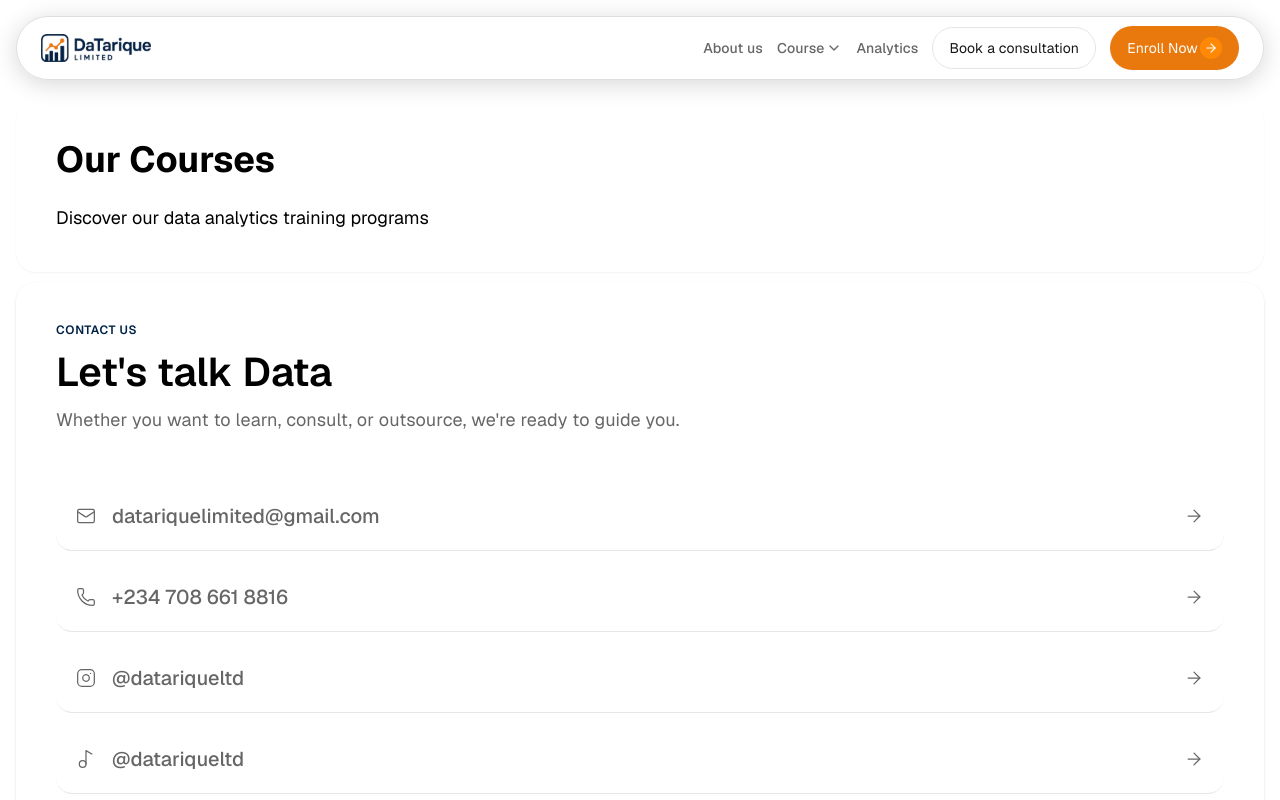
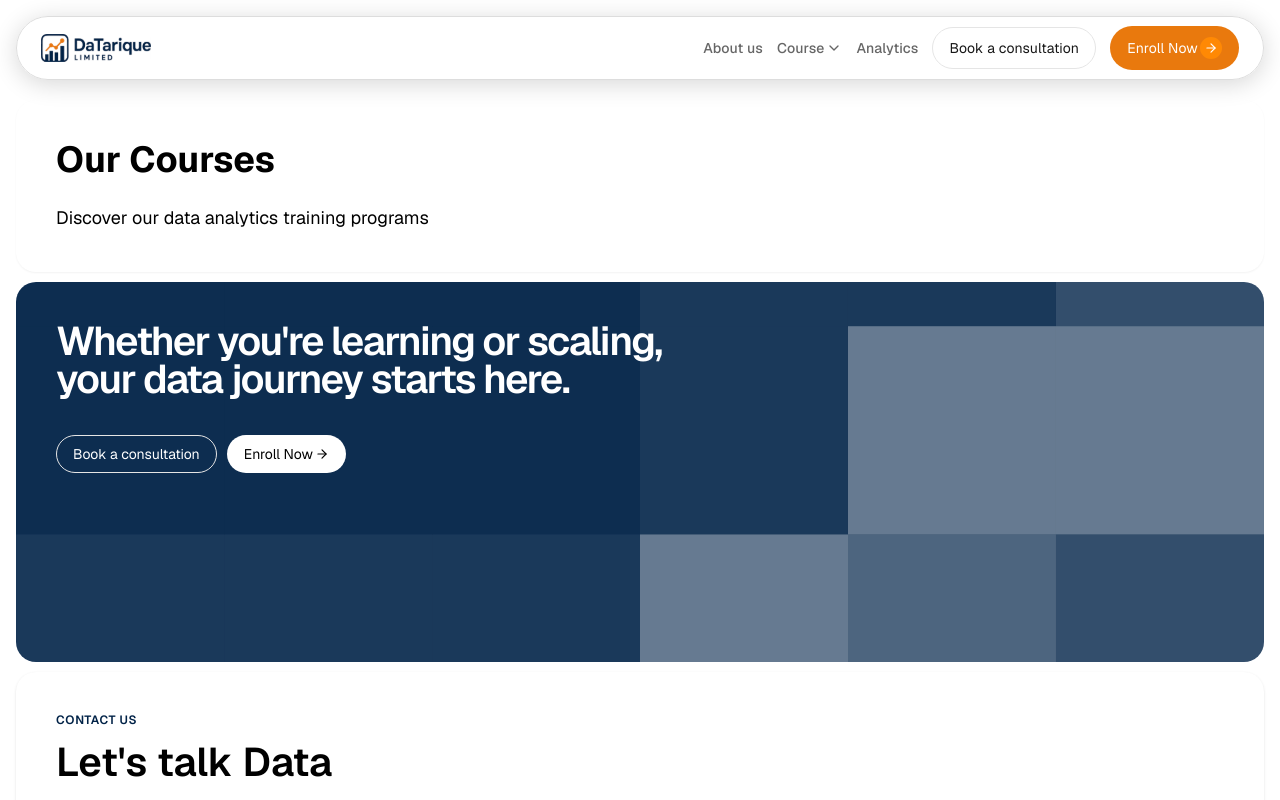
Before and after one commit to Toyehamzat/datarique, a Next.js app: page /courses in a window 1280 px wide. Shown: the top 800 px of the page. Built offline with nearby package versions, Linux system fonts and the light colour scheme.

Commit message:
feat: Add CTA section component to enhance user engagement on non-home pages

```diff
--- a/src/app/layout.tsx
+++ b/src/app/layout.tsx
@@ -4,7 +4,7 @@ import "./globals.css";
 import Navbar from "@/component/common/navbar";
 import Footer from "@/component/common/footer";
 import StructuredData from "@/component/common/structured-data";
-
+import CTASection from "@/component/common/cta-section";
 const geistSans = Geist({
   variable: "--font-geist-sans",
   subsets: ["latin"],
@@ -139,6 +139,7 @@ export default function RootLayout({
           <div className="flex relative flex-col gap-2.5 py-5 w-full bg-transparent font-geist scroll-smooth">
             <Navbar />
             <div className="mt-20 md:mt-20">{children}</div>
+            <CTASection />
             <Footer />
           </div>
         </div>
--- /dev/null
+++ b/src/component/common/cta-section.tsx
@@ -0,0 +1,44 @@
+"use client";
+
+import { usePathname } from "next/navigation";
+import { ArrowRight } from "lucide-react";
+import Image from "next/image";
+
+export default function CTASection() {
+  const pathname = usePathname();
+
+  // Don't show CTA section on home page
+  if (pathname === "/") {
+    return null;
+  }
+
+  return (
+    <div className="relative text-white h-[380px] rounded-[20px] p-3 md:p-10 bg-datarique-navy">
+      <div className="flex flex-col gap-9 z-30 relative">
+        <p
+          className="font-semibold md:text-[40px] leading-[96%] tracking-[-0.04em]"
+          style={{ fontFamily: "Geist" }}
+        >
+          Whether you&apos;re learning or scaling,
+          <br /> your data journey starts here.
+        </p>
+        <div className="flex gap-2.5 text-sm md-text-sm">
+          <button className="px-4 py-2 rounded-full bg-transparent border border-[#E5E5E5] text-white cursor-pointer hover:bg-gray-100/5">
+            Book a consultation
+          </button>
+          <button className="px-4 py-2 rounded-full border border-transparent hover:bg-white/90 bg-white text-black flex items-center gap-0.5 cursor-pointer">
+            Enroll Now
+            <ArrowRight size={14} className="text-black font-extrabold" />
+          </button>
+        </div>
+      </div>
+      <Image
+        src="/images/pixel.svg"
+        alt="Call to Action"
+        width={400}
+        height={380}
+        className="absolute bottom-0 right-0 w-full h-full object-cover rounded-lg"
+      />
+    </div>
+  );
+}
```
